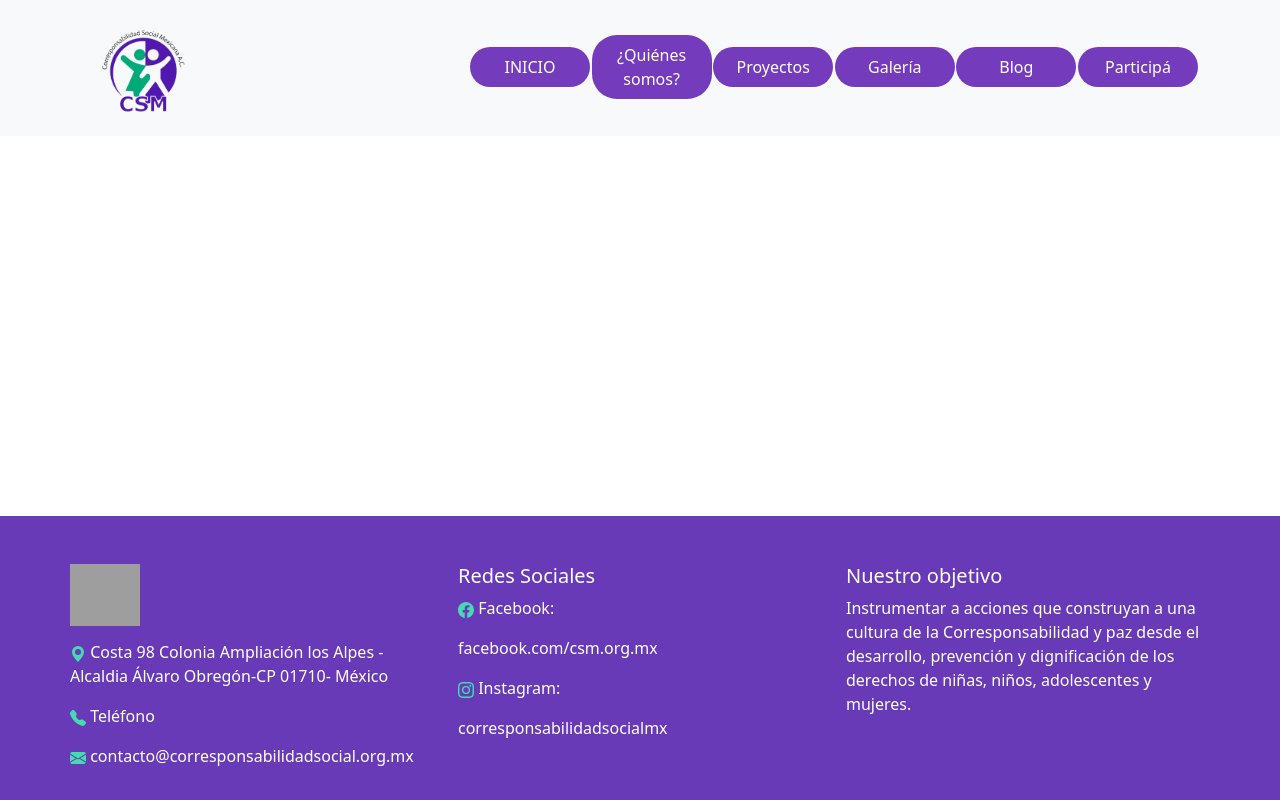
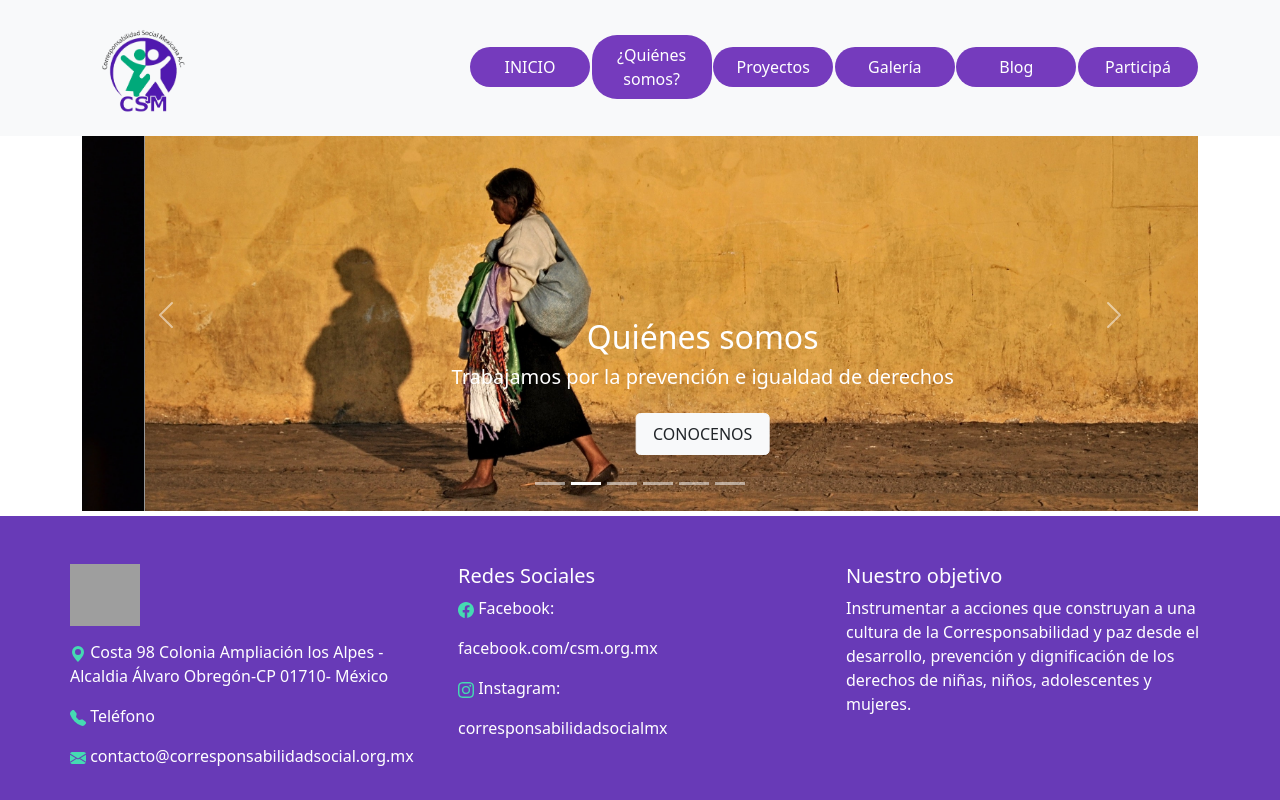
Before and after one commit to corresponsabilidad-mx/frontend, a Next.js app: page / in a window 1280 px wide. Built offline with nearby package versions, Linux system fonts and the light colour scheme; grey boxes are pictures that could not be loaded.

Commit message:
add carousel to home

```diff
--- a/components/Layout.jsx
+++ b/components/Layout.jsx
@@ -6,10 +6,11 @@ import NavBar from "./NavBar";
 const Layout = ({ children }) => {
   return (
     <>
-      <main>{children}</main>
-      <header><NavBar/></header>
+      <header>
+        <NavBar />
+      </header>
       <main className="container cajaPrincipal">{children}</main>
-      <Footer/>
+      <Footer />
     </>
   );
 };
--- a/components/carousel.js
+++ b/components/carousel.js
@@ -29,8 +29,8 @@ const PhotoCarousel = () => {
             <h2>Quiénes somos</h2>
             <h5>Trabajamos por la prevención e igualdad de derechos</h5>
             <Button className="mt-3 mb-3 fs-6 btn-light btn-lg">
-              <Link href="#">
-                <a className="text-decoration-none text-dark">CONOCENOS</a>
+              <Link href="/conocenos">
+                <a className="text-decoration-none text-dark ">CONOCENOS</a>
               </Link>
             </Button>
           </Carousel.Caption>
--- a/pages/index.js
+++ b/pages/index.js
@@ -2,16 +2,17 @@ import Head from "next/head";
 import Image from "next/image";
 import styles from "../styles/Home.module.css";
 import PhotoCarousel from "../components/carousel";
-import 'bootstrap/dist/css/bootstrap.min.css';
+import "bootstrap/dist/css/bootstrap.min.css";
 
 export default function Home() {
   return (
     <>
-        <Head>
-          <title>Corresponsabilidad Social</title>
-          <meta name="description" content="Generated by create next app" />
-          <link rel="icon" href="/favicon.ico" />
-        </Head>
+      <Head>
+        <title>Corresponsabilidad Social</title>
+        <meta name="description" content="Generated by create next app" />
+        <link rel="icon" href="/favicon.ico" />
+      </Head>
+      <PhotoCarousel />
     </>
-  )
+  );
 }
```
